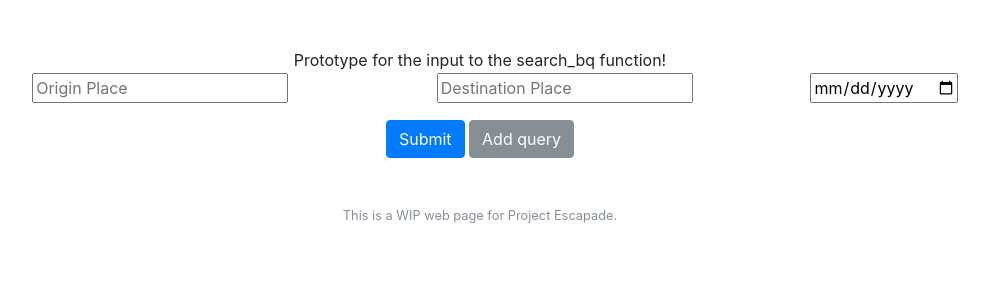
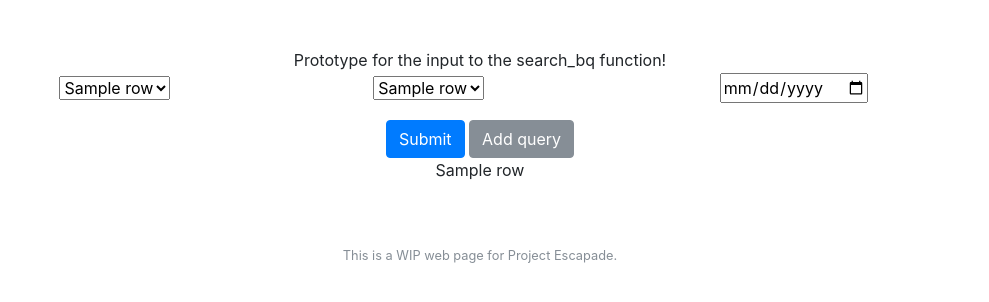
Before and after one commit to STMcNamara/Escapade, a Flask app: template templates/search_bq.html in a window 1280 px wide. Shown: the part 76-378 px from the top of the page, without its empty margins (160-1149 px from the left). Run offline with Flask 2, Linux system fonts and the light colour scheme; the template is opened without the code that fills it: most values are stand-ins (such as "Sample title", 1, 10 or a date in 2020); some libraries are stand-ins or nearby versions.

Commit message:
working 1 line select input

```diff
--- a/app.py
+++ b/app.py
@@ -6,7 +6,8 @@ Escapade database.
 """
 
 from flask import Flask, abort, redirect, render_template, request
-from ss_api_functions import formatBqUrl, BrowseQuotes
+from pathlib import Path
+from ss_api_functions import formatBqUrl, BrowseQuotes, CSVtoDict
 
 # Configure application
 app = Flask(__name__)
@@ -15,6 +16,11 @@ app = Flask(__name__)
 country = 'UK' # User's skyscanner home country
 currency = "GBP" # User's skyscanner currency
 locale = 'en-GB' # User's skyscanner locale
+
+# PLACEHOLDER - Load SKyscanner places into dictionary for use in html forms
+ss_places_csv = './data/results_places.csv'
+ss_places = CSVtoDict(ss_places_csv)
+
 
 @app.after_request
 def after_request(response):
@@ -72,7 +78,7 @@ def search_bq():
 
     # Reached via GET (display form)
     else:
-        return render_template("search_bq.html")
+        return render_template("search_bq.html", ss_places=ss_places)
 
 @app.route("/password")
 def password():
--- a/ss_api_functions.py
+++ b/ss_api_functions.py
@@ -31,8 +31,11 @@ def CSVtoDict(csv_input_file):
     # Open .csv and read each line
     inputFile = open(csv_input_file)
     inputDicts = csv.DictReader(inputFile)
-
-    return inputDicts
+    # Convert DictRead object to list
+    results_list = []
+    for row in inputDicts:
+        results_list.append(row)
+    return results_list
 
 
 def DicttoCSV(dict):
@@ -228,9 +231,13 @@ def getLocationsAll():
 # BrowseQuotes(url,headers)
 # url = "https://skyscanner-skyscanner-flight-search-v1.p.rapidapi.com/apiservices/browsequotes/v1.0/US/USD/en-US/SFO-sky/JFK-sky/2019-12-02"
 # BrowseQuotes(url,headers)
-csv_input = "/home/stmcnamara26/GITS/Escapade/dev_area/quoteinput_1.csv"
-dict = CSVtoDict(csv_input)
-urllist = formatBqUrl(dict)
-resultsdict = BrowseQuotes(urllist)
-print(resultsdict)
-DicttoCSV(resultsdict)
+#csv_input = "/home/stmcnamara26/GITS/Escapade/dev_area/quoteinput_1.csv"
+#dict = CSVtoDict(csv_input)
+#print(dict[0])
+#urllist = formatBqUrl(dict)
+#resultsdict = BrowseQuotes(urllist)
+#print(resultsdict)
+# DicttoCSV(resultsdict)
+# print (url)
+# results = BrowseQuotesAPI(url,headers)
+# print(results)
--- a/templates/search_bq.html
+++ b/templates/search_bq.html
@@ -37,8 +37,16 @@ Prototype for the input to the search_bq function!
 <form action="/search_bq" method="post">
     <div class="form-group">
       <table id="inputTable" style="width:100%">
-        <td><input autocomplete="off" name="originplace_0" placeholder="Origin Place" type="text"/></td>
-        <td><input autocomplete="off" name="destinationplace_0" placeholder="Destination Place" type="text"/></td>
+        <td><select name="originplace_0">
+          {% for row in ss_places %}
+            <option value={{ row['PlaceId'] }}> {{ row['PlaceName'] }}</option>
+          {% endfor %}
+        </td>
+        <td><select name="destinationplace_0">
+          {% for row in ss_places %}
+            <option value={{ row['PlaceId'] }}> {{ row['PlaceName'] }}</option>
+          {% endfor %}
+        </td>
         <td><input autocomplete="off" name="outboundpartialdate_0" type="date"/></td>
       </table>
     </div>
@@ -46,6 +54,8 @@ Prototype for the input to the search_bq function!
     <button class="btn btn-secondary" type="button" onclick=addRow()>Add query</button>
   <input type="hidden" id="rowNum" name="rowNum" value="0">
 
+  <p>{{ ss_places[0] }}
+
 </form>
 
 {% endblock %}
```
Also changed, not shown: data/results_places.csv (renamed from dev_area/results_places.csv).
